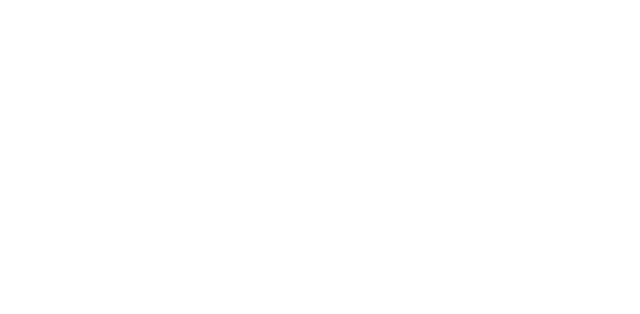
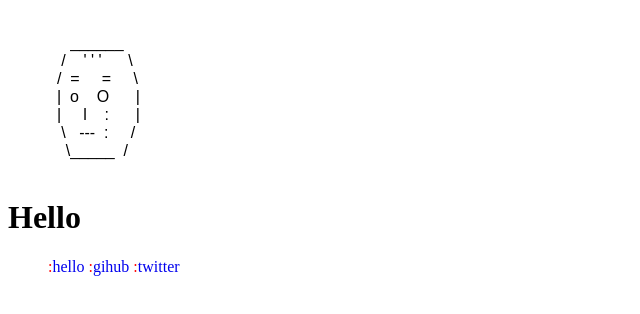
Before and after one commit to f021/typewriter, a website built with webpack: page src/index.html in a window 1280 px wide. Shown: the whole page, without its empty margins (0-640 px from the left). Built offline with nearby package versions, Linux system fonts and the light colour scheme.

Commit message:
.gitignore

```diff
--- /dev/null
+++ b/src/css/main.css
@@ -0,0 +1,26 @@
+      pre {
+        font-family: arial, sans-serif;
+        font-size: 1em;
+      }
+
+      ul {
+        list-style-type: none;
+      }
+
+      li {
+        display: inline-block;
+      }
+
+      a {
+        text-decoration: none;
+      }
+
+      a:before {
+        content: ":";
+        color: red;
+      }
+
+      a:after {
+        content: "";
+        color: red;
+      }
--- a/src/index.html
+++ b/src/index.html
@@ -3,9 +3,19 @@
 <html>
   <head>
     <meta charset="utf-8">
-    <title>es6-webpack-babel-boilerplate</title>
+    <title>typewriter</title>
+    <link rel="stylesheet" href="css/main.css">
   </head>
   <body>
+    <pre>
+    </pre>
+    <h1>Hello</h1>
+    <p id="test"></p>
+    <ul>
+      <li><a href="#">hello</a></li>
+      <li><a href="#">gihub</a></li>
+      <li><a href="#">twitter</a></li>
+    </ul>
     <script src="main.js"></script>
   </body>
 </html>
--- a/src/main.js
+++ b/src/main.js
@@ -1 +1,24 @@
-console.log('hello world');
+'use strict';
+
+let portrait =
+`
+              ______
+            /    ' ' '      \\
+           /  =     =     \\
+           |  o    O      |
+           |     l    :      |
+            \\   ---  :     /
+             \\_____  /
+
+`;
+
+
+document.querySelector('pre').textContent = portrait;
+
+
+const addChar = (state) => ({
+  add(char) { return state }
+});
+
+
+module.exports =  { addChar };
--- a/webpack.config.js
+++ b/webpack.config.js
@@ -9,7 +9,10 @@ module.exports = {
   ],
   output: {
       publicPath: '/',
-      filename: 'main.js'
+      filename: 'main.js',
+      path: './src',
+      filename: 'bundle.js',
+      library: 'main'
   },
   debug: true,
   devtool: 'source-map',
```
Also changed, not shown: package.json (+4 -3 lines), 1 other file.
